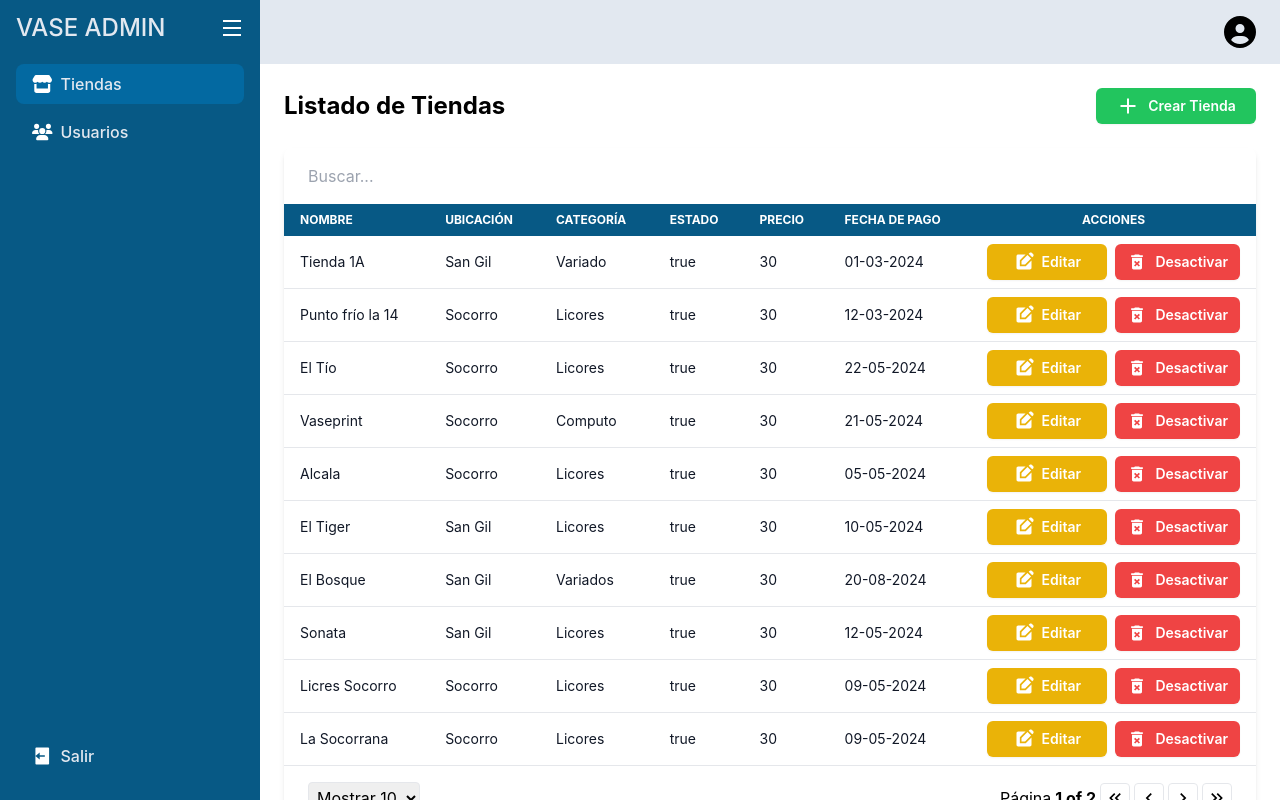
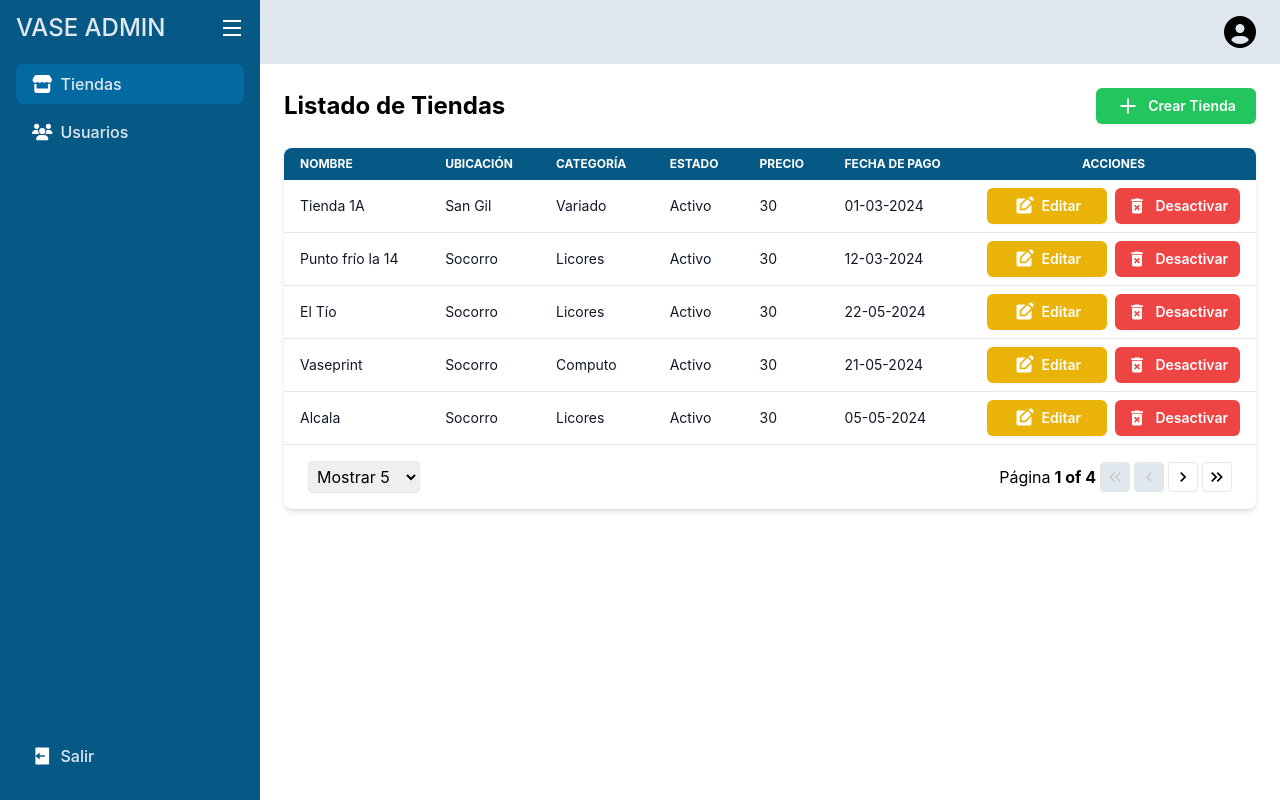
Before and after one commit to poncho29/admin-app, a React (Vite) app: page /dashboard in a window 1280 px wide. Built offline with nearby package versions, Linux system fonts and the light colour scheme.

Commit message:
[ADD] - table order by column

```diff
--- a/src/components/common/TableCustom.tsx
+++ b/src/components/common/TableCustom.tsx
@@ -4,10 +4,13 @@ import { usePagination } from "../../hooks/usePagination";
 
 import { Buttom } from "./Buttom";
 import { PaginationTable } from "./PaginationTable";
+import { useState } from "react";
 
 export type Column<T> = {
   header: string;
   accessor: keyof T;
+  sorteable?: boolean;
+  sortOrder?: 'asc' | 'desc' | null;
 }
 
 interface Props <T>{
@@ -27,12 +30,50 @@ export const TableCustom = <T,>({
   controls = [],
   // searchableFields = [],
 }: Props<T>) => {
+  const [dataTable, setDataTable] = useState<T[]>(data);
+  const [renderColumns, setRenderColumns] = useState(columns);
+
+  const handleSortByColumn = (column: Column<T>) => {
+    if (column.sorteable) {
+      let copyData = [...dataTable];
+
+      renderColumns.forEach((col) => {
+        if (col.accessor === column.accessor) {
+          col.sortOrder = col.sortOrder === 'asc'
+            ? 'desc' : col.sortOrder === 'desc'
+            ? null : 'asc'
+        } else {
+          delete col.sortOrder;
+        }
+      });
+
+      if (column.sortOrder === 'asc') {
+        copyData.sort((a, b) => {
+          if (a[column.accessor] < b[column.accessor]) return -1;
+          if (a[column.accessor] > b[column.accessor]) return 1;
+          return 0;
+        });
+      } else if (column.sortOrder === 'desc') {
+        copyData.sort((a, b) => {
+          if (a[column.accessor] > b[column.accessor]) return -1;
+          if (a[column.accessor] < b[column.accessor]) return 1;
+          return 0;
+        });
+      } else {
+        copyData = [...data];
+      }
+
+      setRenderColumns(renderColumns);
+      setDataTable(copyData);
+    }
+  }
+
   const {
     paginatedData,
     pagination,
     handleChangePage,
     handleChangePageSize
-  } = usePagination({data, pageSize: 5 });
+  } = usePagination({ data: dataTable, pageSize: 5 });
 
   const getStyle = (icon: 'edit' | 'delete' | 'view') => {
     switch (icon) {
@@ -64,7 +105,7 @@ export const TableCustom = <T,>({
     if (value === null || value === undefined) {
       return '';
     } else if (typeof value === 'boolean') {
-      return value;
+      return value ? 'Activo' : 'Inactivo';
     } else if (typeof value === 'string' || typeof value === 'number') {
       return value;
     } else {
@@ -89,20 +130,29 @@ export const TableCustom = <T,>({
           <tr
             className="text-xs text-white uppercase bg-sky-800"
           >
-            {columns.map(({ header }) => (
+            {renderColumns.map((col) => (
               <th
-                key={header}
+                key={col.header}
                 scope="col"
-                className="text-nowrap px-4 py-2 cursor-pointer"
+                className={`text-nowrap px-4 py-2 ${col.sorteable ? 'cursor-pointer' : 'cursor-default'}`}
+                onClick={() => col.sorteable && handleSortByColumn(col)}
               >
-                { header }
+                { col.header }
+
+                {col.sorteable && col.sortOrder && (
+                  <span
+                    className="ml-2"
+                  >
+                    {col.sortOrder === 'asc' ? '▲' : '▼'}
+                  </span>
+                )}
               </th>
             ))}
             {controls.length > 0 && (
               <th
                 key="controls-head"
                 scope="col"
-                className="text-center text-nowrap px-4 py-2"
+                className="text-center text-nowrap px-4 py-2 cursor-default"
               >
                 Acciones
               </th>
--- a/src/pages/dashboard/stores/index.tsx
+++ b/src/pages/dashboard/stores/index.tsx
@@ -2,43 +2,40 @@ import { useState } from "react";
 
 import { IoMdAdd } from "react-icons/io";
 
-import { Buttom, InputText, Table, Modal } from "../../../components";
+import { Buttom, InputText, Modal, Column, TableCustom } from "../../../components";
 
 import { stores } from "../../../assets/data";
 
 import { Store } from "../../../interfaces";
 
-import { ColumnDef } from "@tanstack/react-table";
-
-
-// eslint-disable-next-line @typescript-eslint/no-explicit-any
-const columns: ColumnDef<Store, any>[] = [
+const columns: Column<Store>[] = [
   {
     header: 'Nombre',
-    accessorKey: 'name',
-    accessorFn: (row) => row.name,
-    cell: info => info.getValue(),
-    footer: info => info.column.id
+    accessor: 'name',
+    sorteable: true
   },
   {
     header: 'Ubicación',
-    accessorKey: 'location'
+    accessor: 'location',
+    sorteable: true
   },
   {
     header: 'Categoría',
-    accessorKey: 'category'
+    accessor: 'category',
+    sorteable: true
   },
   {
     header: 'Estado',
-    accessorKey: 'status'
+    accessor: 'status'
   },
   {
     header: 'Precio',
-    accessorKey: 'price'
+    accessor: 'price'
   },
   {
     header: 'Fecha de pago',
-    accessorKey: 'paymentDate'
+    accessor: 'paymentDate',
+    sorteable: true
   }
 ]
 
@@ -59,19 +56,19 @@ export const Stores = () => {
         </Buttom>
       </div>
 
-      <Table
+      <TableCustom
         data={stores}
         columns={columns}
         controls={[
           {
             icon: 'edit',
             text: 'Editar',
-            action: (item: Store) => console.log(item)
+            onClick: (item) => console.log(item)
           },
           {
             icon: 'delete',
             text: 'Desactivar',
-            action: (item: Store) => console.log(item)
+            onClick: (item) => console.log(item)
           }
         ]}
       />
--- a/src/pages/dashboard/users/index.tsx
+++ b/src/pages/dashboard/users/index.tsx
@@ -27,7 +27,7 @@ const columns: Column<User>[] = [
   }
 ];
 
-const searchableFields: (keyof User)[] = ['name', 'email', 'cedula', 'nameStore', 'city'];
+// const searchableFields: (keyof User)[] = ['name', 'email', 'cedula', 'nameStore', 'city'];
 
 export const Users = () => {
   return (
@@ -47,7 +47,7 @@ export const Users = () => {
             onClick: (item) => console.log(item)
           }
         ]}
-        searchableFields={searchableFields}
+        // searchableFields={searchableFields}
       />
     </div>
   )
```
